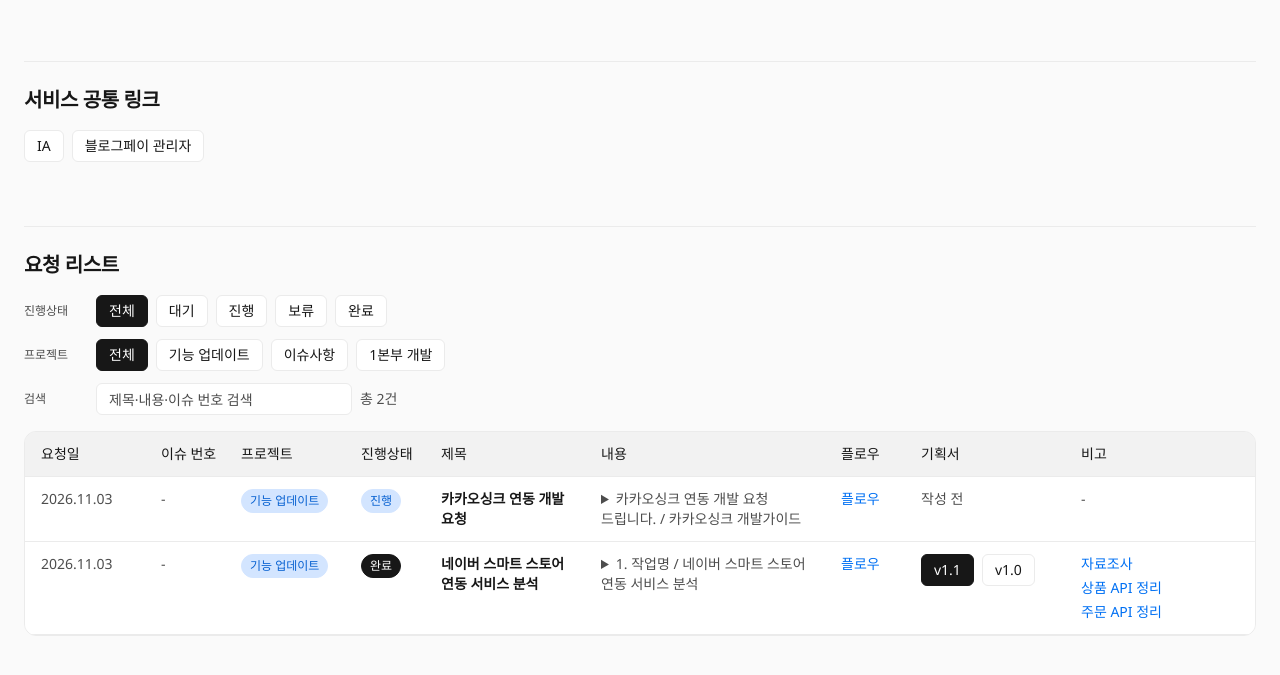
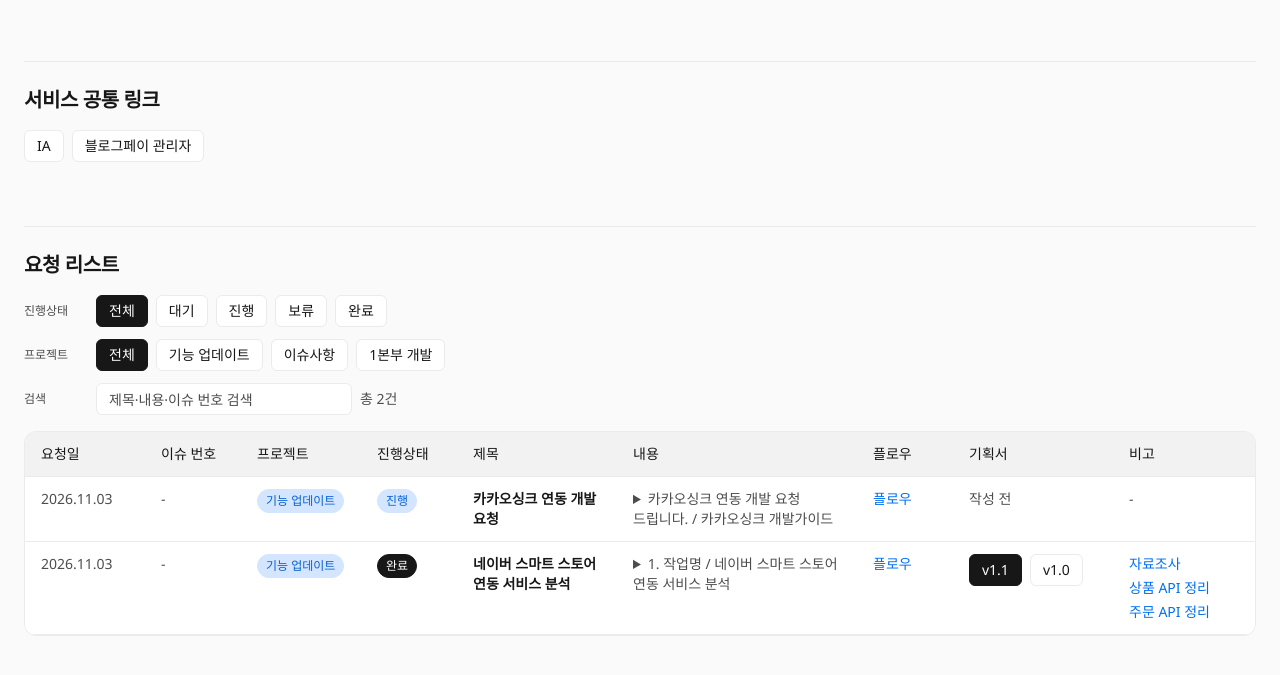
Before and after one commit to UDID-PLAN/blogpay, a website: page index.html in a window 1280 px wide. Shown: the part 187-862 px from the top of the page. Drawn offline with Linux system fonts and the light colour scheme.

Commit message:
인덱스 표: xs 열을 80→96px로 확대 (패딩 16px 적용 후 헤더 글자가 셀 밖으로 넘치던 문제)
Co-Authored-By: Claude Sonnet 5.5 <noreply@anthropic.com>
Claude-Session: https://claude.ai/code/session_01GfC6m4LXfRJjCzqp6TZy5L

```diff
--- a/index.html
+++ b/index.html
@@ -96,7 +96,7 @@
   --w-search: 256px;
 
   /* 인덱스 표 열 너비 — 이 5개만 쓴다 */
-  --col-xs: 80px;
+  --col-xs: 96px;
   --col-sm: 120px;
   --col-md: 160px;
   --col-lg: 192px;
@@ -213,7 +213,7 @@ a.btn:hover { text-decoration: none; border-color: var(--ink); }
 details > summary { cursor: pointer; margin-top: var(--sp-2); color: var(--body); }
 
 /* 인덱스 표 — 열 너비는 --col-* 5개 토큰만 쓴다 (xs·sm·md·lg는 고정폭, fluid는 남는 폭)
-     xs 80  : 이슈 번호, 진행상태, 플로우
+     xs 96  : 이슈 번호, 진행상태, 플로우
      sm 120 : 요청일, 프로젝트
      md 160 : 제목, 기획서(버전 버튼)
      lg 192 : 비고(링크 목록)
--- a/src/doc.css
+++ b/src/doc.css
@@ -88,7 +88,7 @@
   --w-search: 256px;
 
   /* 인덱스 표 열 너비 — 이 5개만 쓴다 */
-  --col-xs: 80px;
+  --col-xs: 96px;
   --col-sm: 120px;
   --col-md: 160px;
   --col-lg: 192px;
@@ -205,7 +205,7 @@ a.btn:hover { text-decoration: none; border-color: var(--ink); }
 details > summary { cursor: pointer; margin-top: var(--sp-2); color: var(--body); }
 
 /* 인덱스 표 — 열 너비는 --col-* 5개 토큰만 쓴다 (xs·sm·md·lg는 고정폭, fluid는 남는 폭)
-     xs 80  : 이슈 번호, 진행상태, 플로우
+     xs 96  : 이슈 번호, 진행상태, 플로우
      sm 120 : 요청일, 프로젝트
      md 160 : 제목, 기획서(버전 버튼)
      lg 192 : 비고(링크 목록)
```
Also changed, not shown: README.md.
